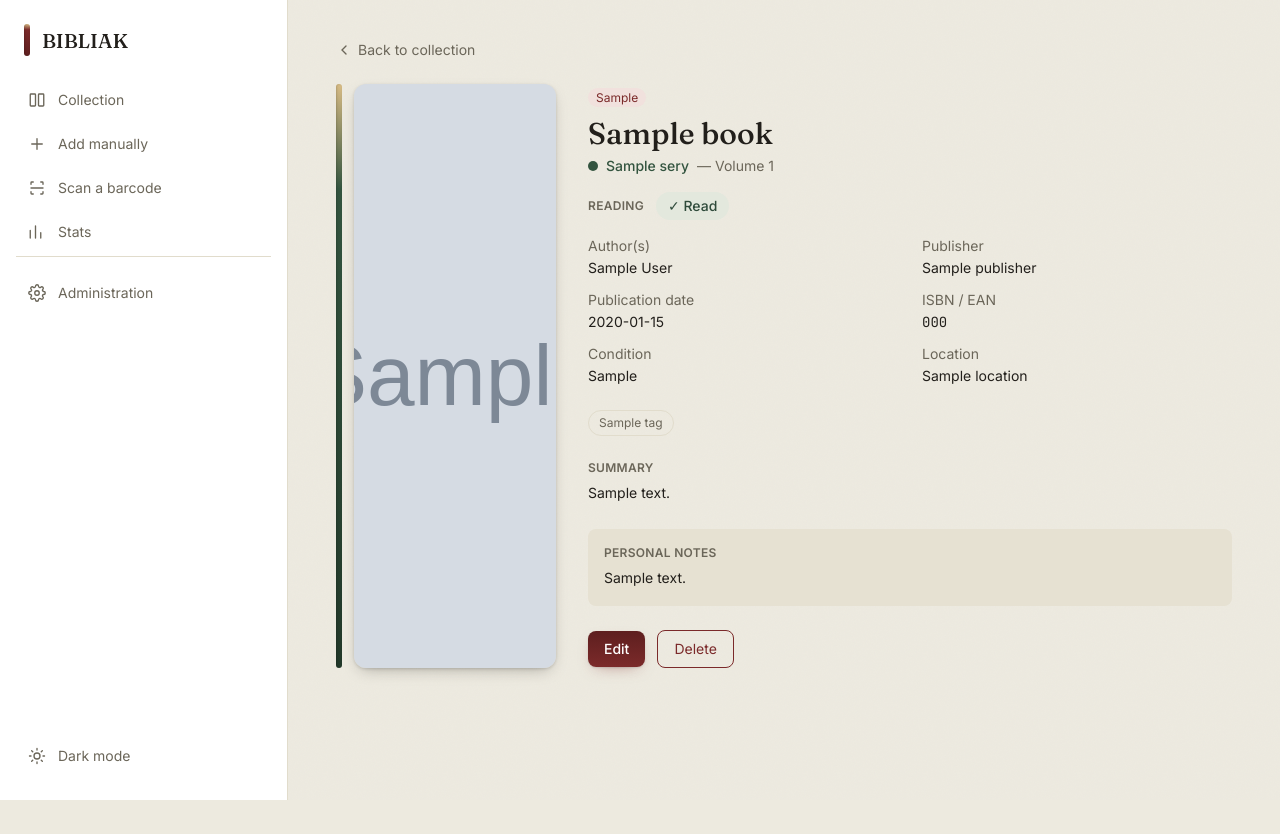
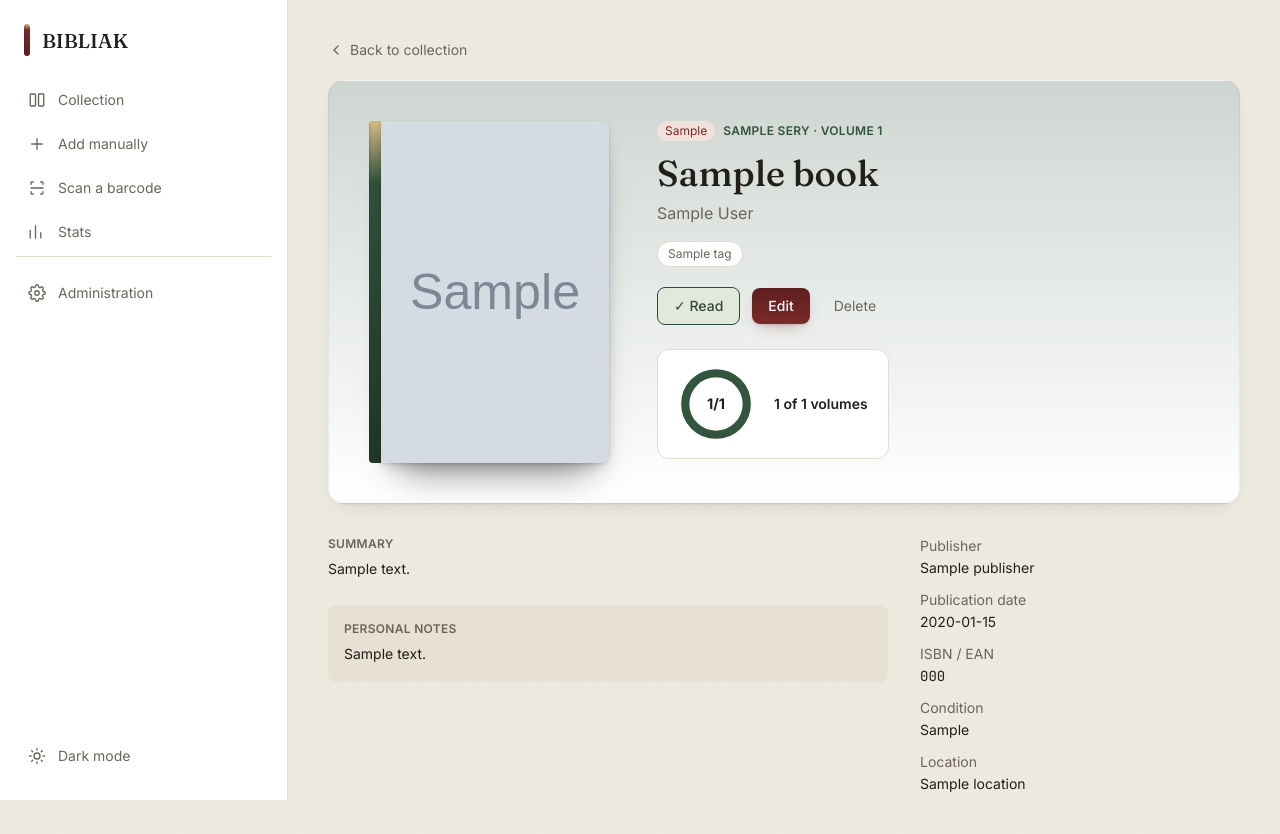
Before and after one commit to nopalpite/bibliak, a Flask app: page /books/1 in a window 1280 px wide. Before the commit the page ends 800 px from the top, so only its background shows below. Run offline with Flask 3, Linux system fonts and the light colour scheme; tables that the repository leaves empty hold one stand-in row (values such as "Sample post"); grey boxes marked "Sample" are stand-in pictures; some libraries are stand-ins or nearby versions.

Commit message:
Redesign the book detail page around a hero
The cover now rests on a band tinted with its own dominant color (the
series' spine color when it has no image), with a deeper shadow and a
bound edge. Title, authors, tags and the reading/edit/delete actions sit
beside it; reading status becomes a clear "Mark as read" button.

For a book in a series, a progress ring shows volumes owned out of the
expected total, with the missing ones listed, and a row below shows the
other volumes in order — the volume being viewed outlined, and each gap
a dashed card linking to the add form pre-filled with that series and
volume. The series' volume and gap computation now lives in
book_service (series_volumes / series_strip) and is shared with the
series page.

Co-Authored-By: Claude Sonnet 5.5 <noreply@anthropic.com>

```diff
--- a/app/routes/books.py
+++ b/app/routes/books.py
@@ -232,8 +232,20 @@ def new():
 @books_bp.route("/<int:book_id>")
 def detail(book_id):
     book = Book.query.get_or_404(book_id)
+
+    volume_strip, missing_volumes = [], []
+    if book.series:
+        series_books, missing_volumes = book_service.series_volumes(book.series)
+        volume_strip = book_service.series_strip(series_books, missing_volumes)
+
     return render_template(
-        "book_detail.html", book=book, image_error=request.args.get("image_error")
+        "book_detail.html",
+        book=book,
+        image_error=request.args.get("image_error"),
+        cover_tint=image_service.dominant_color(book.cover_image) if book.cover_image else None,
+        volume_strip=volume_strip,
+        missing_volumes=missing_volumes,
+        missing_labels=[f"T{n}" for n in missing_volumes],
     )
 
 
--- a/app/templates/book_detail.html
+++ b/app/templates/book_detail.html
@@ -4,8 +4,8 @@
 
 {% block content %}
 {% from "partials/cover_fallback.html" import cover_fallback %}
-<div class="max-w-4xl mx-auto">
-  <a href="{{ url_for('main.index') }}" class="inline-flex items-center gap-1.5 text-sm mb-6" style="color: var(--ink-muted);">
+<div class="max-w-5xl mx-auto">
+  <a href="{{ url_for('main.index') }}" class="inline-flex items-center gap-1.5 text-sm mb-5" style="color: var(--ink-muted);">
     <svg width="16" height="16" viewBox="0 0 24 24" fill="none" stroke="currentColor" stroke-width="2" stroke-linecap="round"><path d="M15 18l-6-6 6-6"/></svg>
     {{ t('Back to collection') }}
   </a>
@@ -16,10 +16,13 @@
   </div>
   {% endif %}
 
-  <div class="grid sm:grid-cols-[220px_1fr] gap-8">
-    <div class="flex gap-3">
-      <span class="book-spine self-stretch {{ book.series.spine_color_class if book.series }}"></span>
-      <div class="cover relative flex-1 aspect-[2/3] rounded-xl overflow-hidden" style="background: var(--surface-muted);">
+  <!-- Hero: the book resting on a band tinted with its own colors -->
+  <section class="detail-hero card overflow-hidden p-6 sm:p-10 {{ book.series.spine_color_class if book.series }}"
+           {% if cover_tint %}style="--hero-tint: {{ cover_tint }};"{% endif %}>
+    <div class="grid sm:grid-cols-[240px_1fr] gap-8 sm:gap-12 items-start">
+      <div class="flex w-56 sm:w-auto mx-auto sm:mx-0">
+        <span class="book-spine self-stretch" style="width: 12px; border-radius: 4px 0 0 4px;"></span>
+        <div class="cover book-resting relative flex-1 aspect-[2/3] overflow-hidden" style="background: var(--surface-muted); border-radius: 0 8px 8px 0;">
           {% if book.cover_image %}
           <img src="{{ url_for('static', filename='covers/' + book.cover_image) }}" alt="{{ t('Cover of {title}', title=book.title) }}" class="w-full h-full object-cover">
           {% else %}
@@ -28,31 +31,92 @@
         </div>
       </div>
 
-    <div>
+      <div class="min-w-0">
+        <div class="flex flex-wrap items-center gap-2 mb-3">
           <span class="px-2 py-0.5 rounded-full text-xs" style="background: var(--accent-soft); color: var(--accent);">{{ book.item_type }}</span>
-      <h1 class="font-display text-3xl font-medium mt-2 mb-1">{{ book.title }}</h1>
           {% if book.series %}
-      <p class="text-sm mb-4 flex items-center gap-2 {{ book.series.spine_color_class }}" style="color: var(--ink-muted);">
-        <span class="inline-block w-2.5 h-2.5 rounded-full flex-shrink-0" style="background: var(--spine-base);"></span>
-        <a href="{{ url_for('main.series_detail', series_id=book.series.id) }}" class="hover:underline font-medium" style="color: var(--spine-base);">{{ book.series.name }}</a>{% if book.volume %} — {{ t('Volume {n}', n=book.volume) }}{% endif %}
-      </p>
+          <a href="{{ url_for('main.series_detail', series_id=book.series.id) }}" class="text-xs font-semibold uppercase tracking-wide hover:underline" style="color: var(--spine-base);">
+            {{ book.series.name }}{% if book.volume %} · {{ t('Volume {n}', n=book.volume) }}{% endif %}
+          </a>
+          {% endif %}
+        </div>
+
+        <h1 class="font-display text-3xl sm:text-4xl font-medium leading-tight mb-2">{{ book.title }}</h1>
+        {% if book.author_list %}
+        <p class="text-base mb-4" style="color: var(--ink-muted);">{{ book.author_list }}</p>
         {% endif %}
 
-      <div class="flex items-center gap-3 mb-4">
-        <span class="text-xs font-semibold uppercase tracking-wide" style="color: var(--ink-muted);">{{ t('Reading') }}</span>
+        {% if book.tags %}
+        <div class="flex flex-wrap gap-1.5 mb-5">
+          {% for tag in book.tags %}
+          <span class="px-2.5 py-1 rounded-full text-xs border" style="border-color: var(--border); color: var(--ink-muted); background: var(--surface);">{{ tag.label }}</span>
+          {% endfor %}
+        </div>
+        {% endif %}
+
+        <div class="flex flex-wrap items-center gap-3 mb-6">
           <form method="post" action="{{ url_for('books.toggle_read', book_id=book.id) }}">
-          <button type="submit" class="px-3 py-1 rounded-full text-sm font-medium transition-colors"
-                  style="{{ 'background: var(--foliage-soft); color: var(--foliage);' if book.read else 'background: var(--surface-muted); color: var(--ink-muted);' }}">
-            {{ '✓ ' + t('Read') if book.read else t('Unread') }}
+            <button type="submit" class="px-4 py-2 rounded-lg text-sm font-medium transition-colors border"
+                    style="{{ 'background: var(--foliage-soft); color: var(--foliage); border-color: var(--foliage);' if book.read else 'background: var(--surface); color: var(--ink); border-color: var(--border);' }}">
+              {{ '✓ ' + t('Read') if book.read else t('Mark as read') }}
+            </button>
+          </form>
+          <a href="{{ url_for('books.edit', book_id=book.id) }}" class="btn-primary px-4 py-2 rounded-lg text-sm font-medium">
+            {{ t('Edit') }}
+          </a>
+          <form method="post" action="{{ url_for('books.delete', book_id=book.id) }}"
+                onsubmit='return confirm({{ t('Permanently delete "{title}" from the collection?', title=book.title)|tojson }});'>
+            <button type="submit" class="px-3 py-2 rounded-lg text-sm" style="color: var(--ink-muted);">
+              {{ t('Delete') }}
             </button>
           </form>
         </div>
 
-      <dl class="grid grid-cols-2 gap-x-6 gap-y-3 text-sm mb-6">
+        {% if book.series %}
+        {% set owned = volume_strip|selectattr('book')|list|length %}
+        {% set expected = book.series.expected_volume_count %}
+        <a href="{{ url_for('main.series_detail', series_id=book.series.id) }}" class="inline-flex items-center gap-5 px-5 py-4 rounded-xl border" style="background: var(--surface); border-color: var(--border);">
+          {% if expected %}
+          {% set ratio = [owned / expected, 1]|min %}
+          <svg width="76" height="76" viewBox="0 0 84 84" role="img" aria-label="{{ t('{owned} of {expected} volumes', owned=owned, expected=expected) }}" class="flex-shrink-0">
+            <circle cx="42" cy="42" r="34" fill="none" stroke="var(--border)" stroke-width="9"/>
+            <circle cx="42" cy="42" r="34" fill="none" stroke="var(--spine-base, var(--accent))" stroke-width="9" stroke-linecap="round"
+                    stroke-dasharray="{{ (213.63 * ratio)|round(1) }} 213.63" transform="rotate(-90 42 42)"/>
+            <text x="42" y="47" text-anchor="middle" font-size="16" font-weight="700" fill="currentColor" style="font-family: var(--font-body);">{{ owned }}/{{ expected }}</text>
+          </svg>
+          {% endif %}
+          <span class="text-sm">
+            <span class="block font-semibold">
+              {% if expected %}{{ t('{owned} of {expected} volumes', owned=owned, expected=expected) }}{% else %}{{ tn('{n} volume', '{n} volumes', owned) }}{% endif %}
+            </span>
+            {% if missing_volumes %}
+            <span class="block mt-0.5" style="color: var(--ink-muted);">{{ t('Missing: {volumes}', volumes=missing_labels|join(', ')) }}</span>
+            {% endif %}
+          </span>
+        </a>
+        {% endif %}
+      </div>
+    </div>
+  </section>
+
+  <div class="grid md:grid-cols-[1fr_320px] gap-8 mt-8">
+    <div class="space-y-6">
+      {% if book.summary %}
       <div>
-          <dt style="color: var(--ink-muted);">{{ t('Author(s)') }}</dt>
-          <dd class="mt-0.5">{{ book.author_list or "—" }}</dd>
+        <h2 class="text-xs font-semibold uppercase tracking-wide mb-1.5" style="color: var(--ink-muted);">{{ t('Summary') }}</h2>
+        <p class="text-sm leading-relaxed">{{ book.summary }}</p>
       </div>
+      {% endif %}
+
+      {% if book.personal_notes %}
+      <div class="p-4 rounded-lg" style="background: var(--surface-muted);">
+        <h2 class="text-xs font-semibold uppercase tracking-wide mb-1.5" style="color: var(--ink-muted);">{{ t('Personal notes') }}</h2>
+        <p class="text-sm leading-relaxed">{{ book.personal_notes }}</p>
+      </div>
+      {% endif %}
+    </div>
+
+    <dl class="grid grid-cols-2 md:grid-cols-1 gap-x-6 gap-y-3 text-sm content-start">
       <div>
         <dt style="color: var(--ink-muted);">{{ t('Publisher') }}</dt>
         <dd class="mt-0.5">{{ book.publisher.name if book.publisher else "—" }}</dd>
@@ -74,41 +138,39 @@
         <dd class="mt-0.5">{{ book.location.label if book.location else "—" }}</dd>
       </div>
     </dl>
+  </div>
 
-      {% if book.tags %}
-      <div class="flex flex-wrap gap-1.5 mb-6">
-        {% for tag in book.tags %}
-        <span class="px-2.5 py-1 rounded-full text-xs border" style="border-color: var(--border); color: var(--ink-muted);">{{ tag.label }}</span>
+  {% if book.series and volume_strip|length > 1 %}
+  <section class="mt-10">
+    <h2 class="text-xs font-semibold uppercase tracking-wide mb-3" style="color: var(--ink-muted);">{{ t('Other volumes in this series') }}</h2>
+    <div class="flex gap-4 overflow-x-auto pb-3 px-1 pt-1">
+      {% for entry in volume_strip %}
+      {% if entry.book %}
+      {% set current = entry.book.id == book.id %}
+      <a href="{{ url_for('books.detail', book_id=entry.book.id) }}" class="flex-shrink-0 w-24 group" {% if current %}aria-current="page"{% endif %}>
+        <div class="cover relative aspect-[2/3] rounded-md overflow-hidden mb-1.5"
+             style="background: var(--surface-muted);{% if current %} outline: 2px solid var(--spine-base, var(--accent)); outline-offset: 2px;{% endif %}">
+          {% if entry.book.cover_image %}
+          <img src="{{ url_for('static', filename='covers/' + entry.book.cover_image) }}" alt="" class="w-full h-full object-cover" loading="lazy">
+          {% else %}
+          {{ cover_fallback(entry.book) }}
+          {% endif %}
+        </div>
+        <p class="text-xs text-center">{% if entry.volume is not none %}{{ t('Volume {n}', n=entry.volume) }}{% else %}{{ entry.book.title }}{% endif %}</p>
+      </a>
+      {% else %}
+      <a href="{{ url_for('books.new', series_id=book.series.id, volume=entry.volume) }}" class="flex-shrink-0 w-24 group"
+         title="{{ t('Add volume {n} to the collection', n=entry.volume) }}">
+        <div class="aspect-[2/3] rounded-md border-2 border-dashed mb-1.5 flex flex-col items-center justify-center gap-1 text-center px-1 transition-colors group-hover:border-solid" style="border-color: var(--border); color: var(--ink-muted);">
+          <span class="text-xl leading-none">+</span>
+          <span class="text-[11px]">{{ t('missing') }}</span>
+        </div>
+        <p class="text-xs text-center" style="color: var(--ink-muted);">{{ t('Volume {n}', n=entry.volume) }}</p>
+      </a>
+      {% endif %}
       {% endfor %}
     </div>
+  </section>
   {% endif %}
-
-      {% if book.summary %}
-      <div class="mb-6">
-        <h2 class="text-xs font-semibold uppercase tracking-wide mb-1.5" style="color: var(--ink-muted);">{{ t('Summary') }}</h2>
-        <p class="text-sm leading-relaxed">{{ book.summary }}</p>
-      </div>
-      {% endif %}
-
-      {% if book.personal_notes %}
-      <div class="mb-6 p-4 rounded-lg" style="background: var(--surface-muted);">
-        <h2 class="text-xs font-semibold uppercase tracking-wide mb-1.5" style="color: var(--ink-muted);">{{ t('Personal notes') }}</h2>
-        <p class="text-sm leading-relaxed">{{ book.personal_notes }}</p>
-      </div>
-      {% endif %}
-
-      <div class="flex items-center gap-3">
-        <a href="{{ url_for('books.edit', book_id=book.id) }}" class="btn-primary px-4 py-2 rounded-lg text-sm font-medium">
-          {{ t('Edit') }}
-        </a>
-        <form method="post" action="{{ url_for('books.delete', book_id=book.id) }}"
-              onsubmit='return confirm({{ t('Permanently delete "{title}" from the collection?', title=book.title)|tojson }});'>
-          <button type="submit" class="px-4 py-2 rounded-lg text-sm border" style="border-color: var(--accent); color: var(--accent);">
-            {{ t('Delete') }}
-          </button>
-        </form>
-      </div>
-    </div>
-  </div>
 </div>
 {% endblock %}
--- a/app/templates/layout.html
+++ b/app/templates/layout.html
@@ -226,6 +226,14 @@
     transition: transform .2s ease, box-shadow .2s ease;
   }
   .group:hover .cover { transform: translateY(-6px); box-shadow: var(--card-shadow-hover); }
+
+  /* Detail page hero: a band tinted with the cover's dominant color (or the
+     series' spine color), and the book "resting" on it with a deeper shadow. */
+  .detail-hero { background: var(--surface); }
+  @supports (background: color-mix(in srgb, red 10%, white)) {
+    .detail-hero { background: linear-gradient(180deg, color-mix(in srgb, var(--hero-tint, var(--spine-base, var(--accent))) 24%, var(--surface)) 0%, var(--surface) 100%); }
+  }
+  .book-resting { box-shadow: var(--cover-shadow), 0 28px 36px -20px rgba(0,0,0,.45); }
 
   /* Generated cover for a book without an image (partials/cover_fallback.html):
      tinted with the series' spine color when it has one. */
--- a/app/translations/en.json
+++ b/app/translations/en.json
@@ -99,9 +99,11 @@
   "Location": "Location",
   "Locations": "Locations",
   "Main navigation": "Main navigation",
+  "Mark as read": "Mark as read",
   "Merge": "Merge",
   "Merge \"{source}\" into \"{target}\"? \"{source}\" will be permanently deleted and its books reassigned to \"{target}\". This can't be undone.": "Merge \"{source}\" into \"{target}\"? \"{source}\" will be permanently deleted and its books reassigned to \"{target}\". This can't be undone.",
   "Merge two duplicate entries": "Merge two duplicate entries",
+  "Missing: {volumes}": "Missing: {volumes}",
   "New book": "New book",
   "New condition (e.g. Collector)": "New condition (e.g. Collector)",
   "New location (e.g. Living room — shelf 2)": "New location (e.g. Living room — shelf 2)",
@@ -121,6 +123,7 @@
   "Not on Open Library at all? You can add it yourself — you'll be asked for the ISBN ({isbn}) again.": "Not on Open Library at all? You can add it yourself — you'll be asked for the ISBN ({isbn}) again.",
   "Or enter the code manually": "Or enter the code manually",
   "Or paste the link to an image found online": "Or paste the link to an image found online",
+  "Other volumes in this series": "Other volumes in this series",
   "Permanently delete \"{title}\" from the collection?": "Permanently delete \"{title}\" from the collection?",
   "Personal classification": "Personal classification",
   "Personal notes": "Personal notes",
@@ -242,5 +245,6 @@
   "{n} book selected": "{n} book selected",
   "{n} books selected": "{n} books selected",
   "Permanently delete {n} selected books from the collection?": "Permanently delete {n} selected books from the collection?",
-  "Select {title}": "Select {title}"
+  "Select {title}": "Select {title}",
+  "{owned} of {expected} volumes": "{owned} of {expected} volumes"
 }
--- a/app/translations/fr.json
+++ b/app/translations/fr.json
@@ -99,9 +99,11 @@
   "Location": "Emplacement",
   "Locations": "Emplacements",
   "Main navigation": "Navigation principale",
+  "Mark as read": "Marquer comme lu",
   "Merge": "Fusionner",
   "Merge \"{source}\" into \"{target}\"? \"{source}\" will be permanently deleted and its books reassigned to \"{target}\". This can't be undone.": "Fusionner « {source} » dans « {target} » ? « {source} » sera définitivement supprimé et ses ouvrages seront réattribués à « {target} ». Cette action est irréversible.",
   "Merge two duplicate entries": "Fusionner deux entrées en doublon",
+  "Missing: {volumes}": "Manquent : {volumes}",
   "New book": "Nouvel ouvrage",
   "New condition (e.g. Collector)": "Nouvel état (ex : Collector)",
   "New location (e.g. Living room — shelf 2)": "Nouvel emplacement (ex : Salon — étagère 2)",
@@ -121,6 +123,7 @@
   "Not on Open Library at all? You can add it yourself — you'll be asked for the ISBN ({isbn}) again.": "Absent d'Open Library ? Vous pouvez l'ajouter vous-même — l'ISBN ({isbn}) vous sera redemandé.",
   "Or enter the code manually": "Ou saisir le code manuellement",
   "Or paste the link to an image found online": "Ou coller le lien d'une image trouvée en ligne",
+  "Other volumes in this series": "Autres tomes de la série",
   "Permanently delete \"{title}\" from the collection?": "Supprimer définitivement « {title} » de la collection ?",
   "Personal classification": "Classement personnel",
   "Personal notes": "Notes personnelles",
@@ -242,5 +245,6 @@
   "{n} book selected": "{n} ouvrage sélectionné",
   "{n} books selected": "{n} ouvrages sélectionnés",
   "Permanently delete {n} selected books from the collection?": "Supprimer définitivement {n} ouvrages sélectionnés de la collection ?",
-  "Select {title}": "Sélectionner {title}"
+  "Select {title}": "Sélectionner {title}",
+  "{owned} of {expected} volumes": "{owned} tomes sur {expected}"
 }
```
Also changed, not shown: app/routes/main.py (+3 -11 lines), app/services/book_service.py (+24 -0 lines), app/services/image_service.py (+14 -0 lines), tests/test_book_service.py (+27 -0 lines), tests/test_image_service.py (added, +18 -0 lines), tests/test_routes.py (+27 -0 lines). Lines whose indentation alone changed are shown as unchanged.
